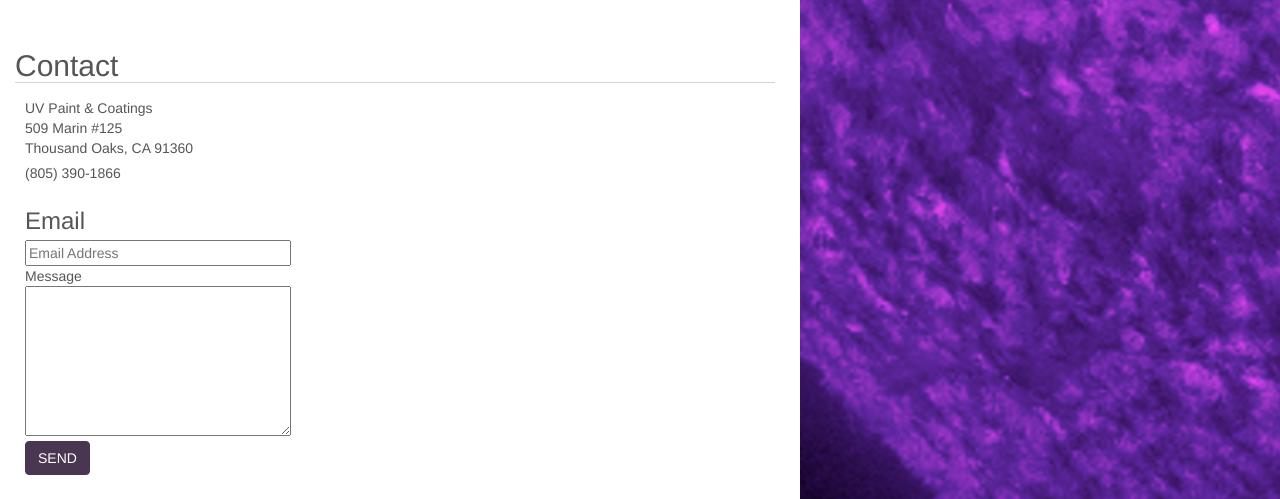
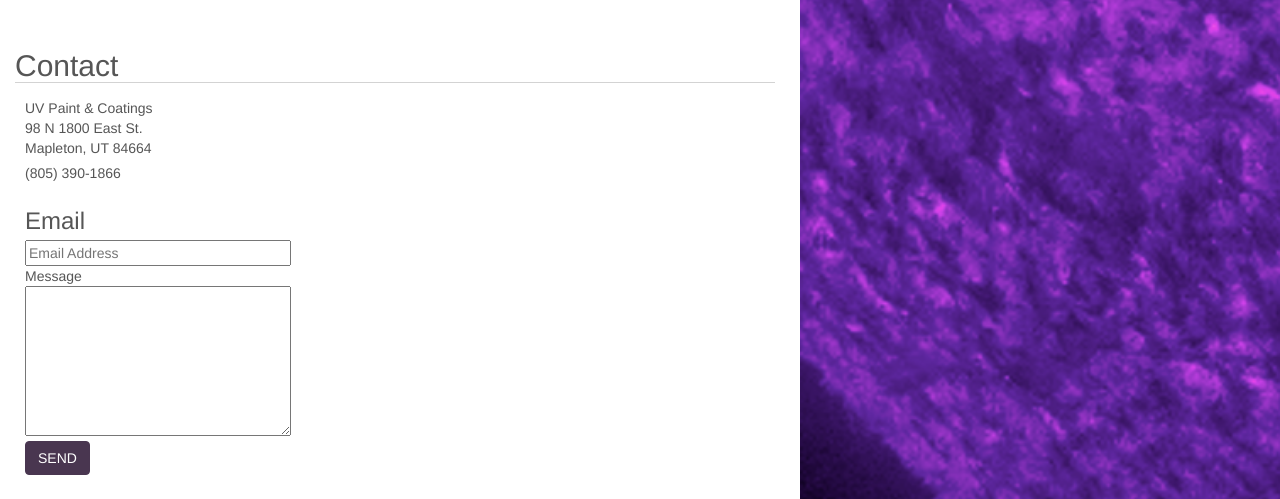
Before and after one commit to networkerror/uvpccom, a PHP site: page / in a window 1280 px wide. Shown: the part 746-1245 px from the top of the page. Run offline with PHP 8.4, Linux system fonts and the light colour scheme; data that the repository does not hold is empty; some libraries are stand-ins or nearby versions.

Commit message:
Update index.php
Updated address from:
509 Marin #125
Thousand Oaks, CA 91360
To:
98 N 1800 East St.
Mapleton, UT 84664

```diff
--- a/index.php
+++ b/index.php
@@ -40,8 +40,8 @@
 
     <address>
       UV Paint & Coatings<br>
-      509 Marin #125<br>
-      Thousand Oaks, CA 91360
+      98 N 1800 East St.<br>
+      Mapleton, UT 84664
     </address>
 
     <address>(805) 390-1866</address>
```
